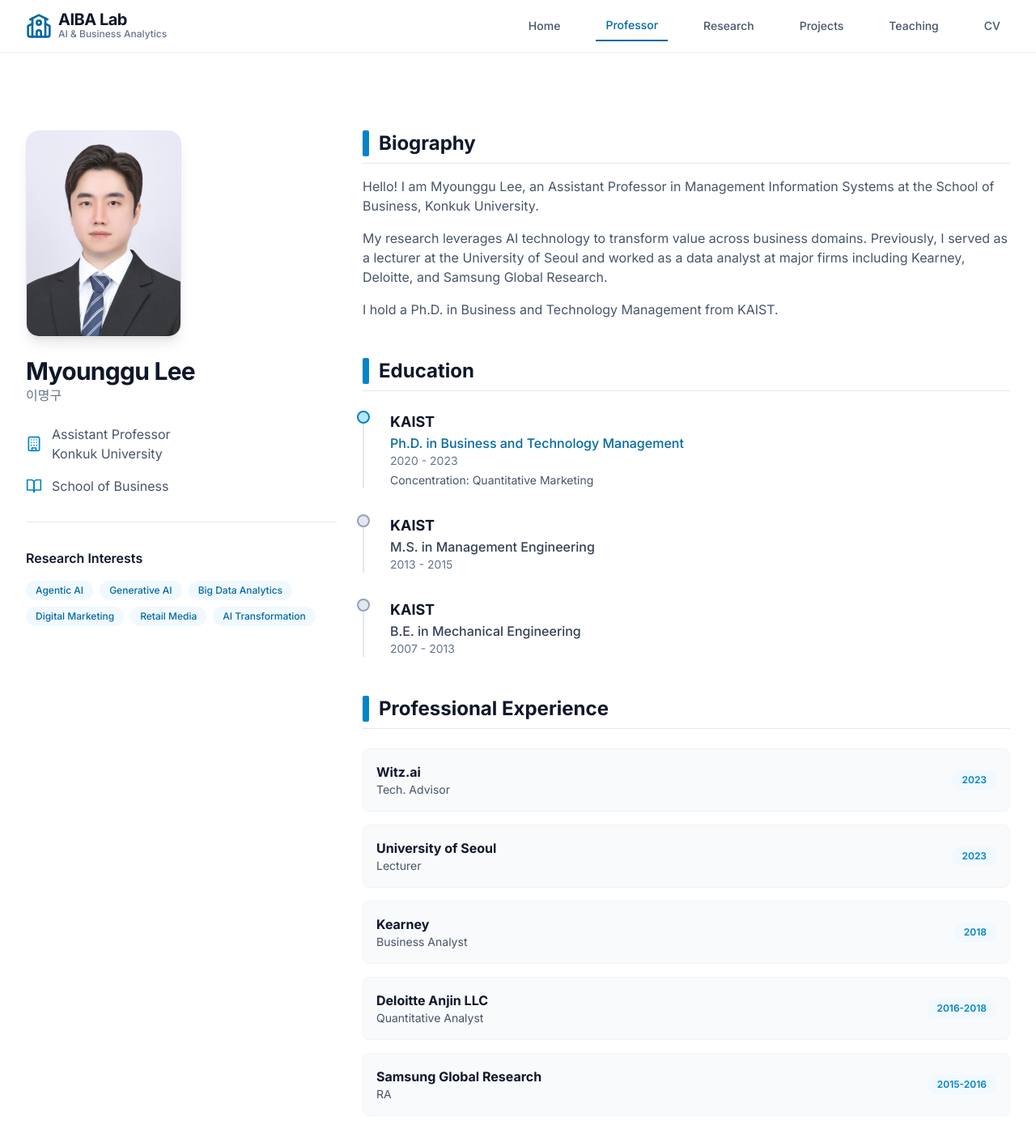
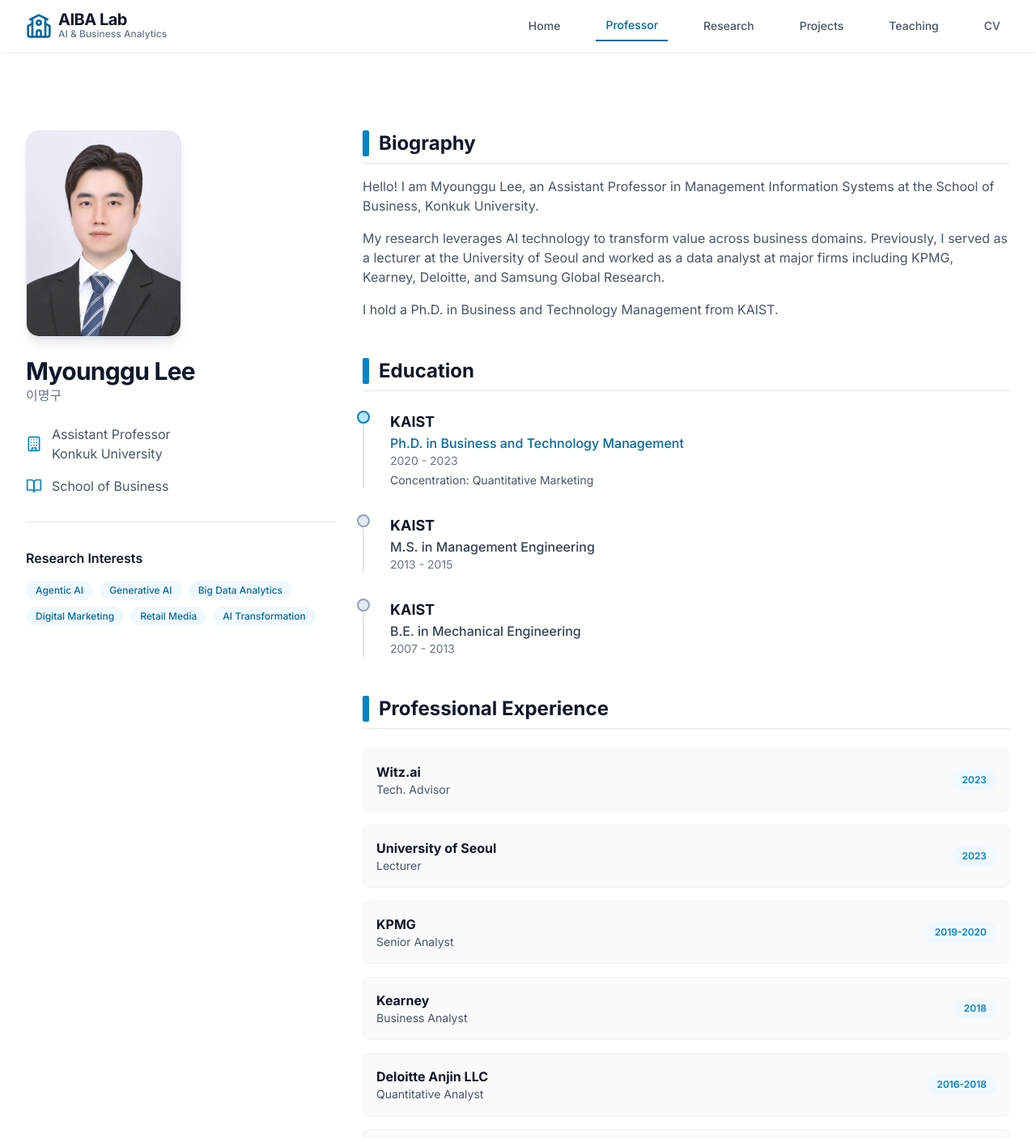
Before and after one commit to aibalab/myounggulee, a React (Vite) app: page /professor in a window 1280 px wide. Shown: the top 1405 px of the page at 81% size. Built offline with nearby package versions, Linux system fonts and the light colour scheme.

Commit message:
Add KPMG Senior Analyst experience to Professor tab

```diff
--- a/src/data/labInfo.js
+++ b/src/data/labInfo.js
@@ -26,7 +26,7 @@ export const labInfo = {
         photo: "/profile.jpg", // 사진 파일 경로 (예: "/images/professor.jpg")
         bio: [
             "Hello! I am Myounggu Lee, an Assistant Professor in Management Information Systems at the School of Business, Konkuk University.",
-            "My research leverages AI technology to transform value across business domains. Previously, I served as a lecturer at the University of Seoul and worked as a data analyst at major firms including Kearney, Deloitte, and Samsung Global Research.",
+            "My research leverages AI technology to transform value across business domains. Previously, I served as a lecturer at the University of Seoul and worked as a data analyst at major firms including KPMG, Kearney, Deloitte, and Samsung Global Research.",
             "I hold a Ph.D. in Business and Technology Management from KAIST."
         ],
         education: [
@@ -50,6 +50,7 @@ export const labInfo = {
     professionalExperience: [
         { title: 'Tech. Advisor', org: 'Witz.ai', period: '2023' },
         { title: 'Lecturer', org: 'University of Seoul', period: '2023' },
+        { title: 'Senior Analyst', org: 'KPMG', period: '2019-2020' },
         { title: 'Business Analyst', org: 'Kearney', period: '2018' },
         { title: 'Quantitative Analyst', org: 'Deloitte Anjin LLC', period: '2016-2018' },
         { title: 'RA', org: 'Samsung Global Research', period: '2015-2016' },
```
